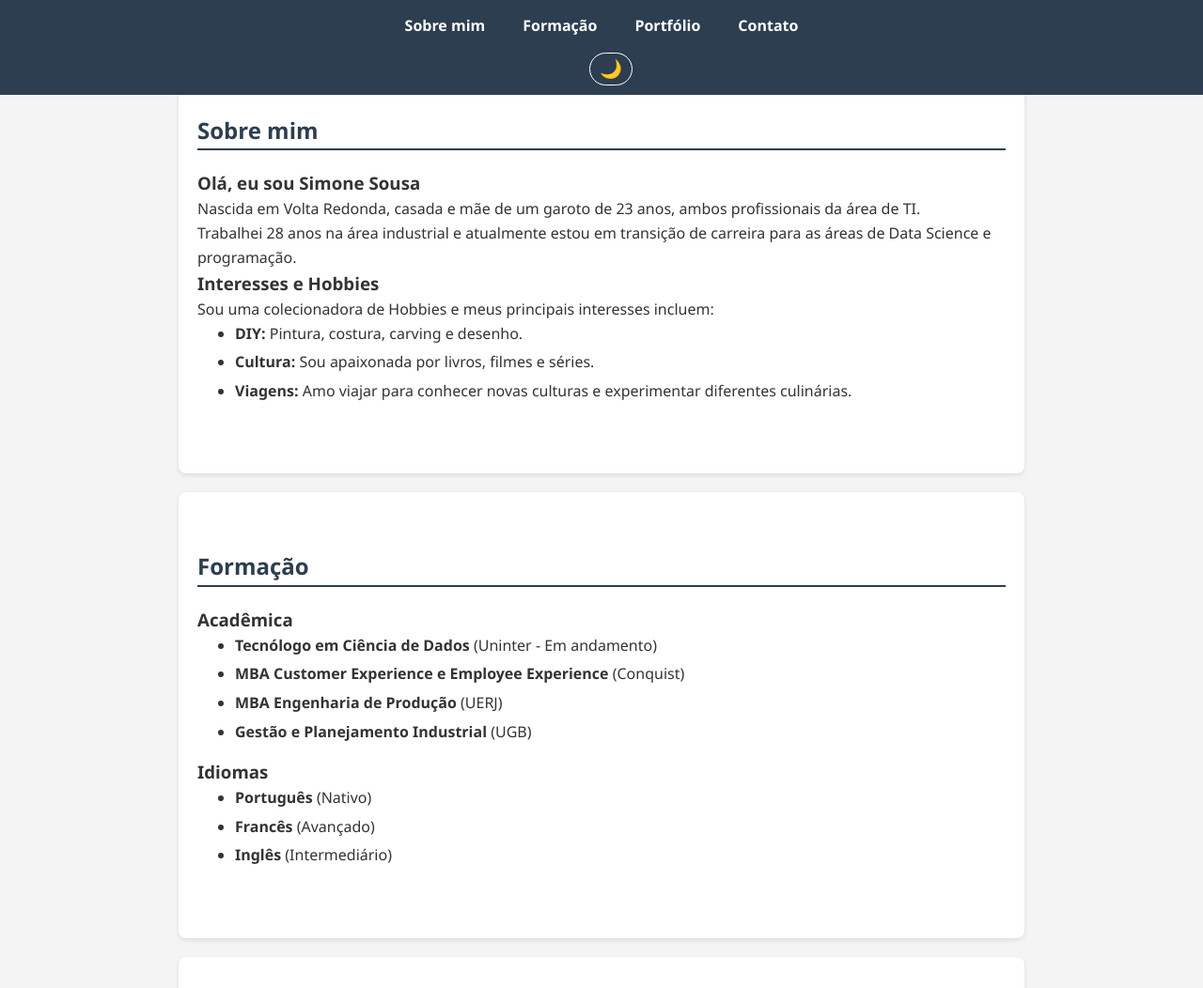
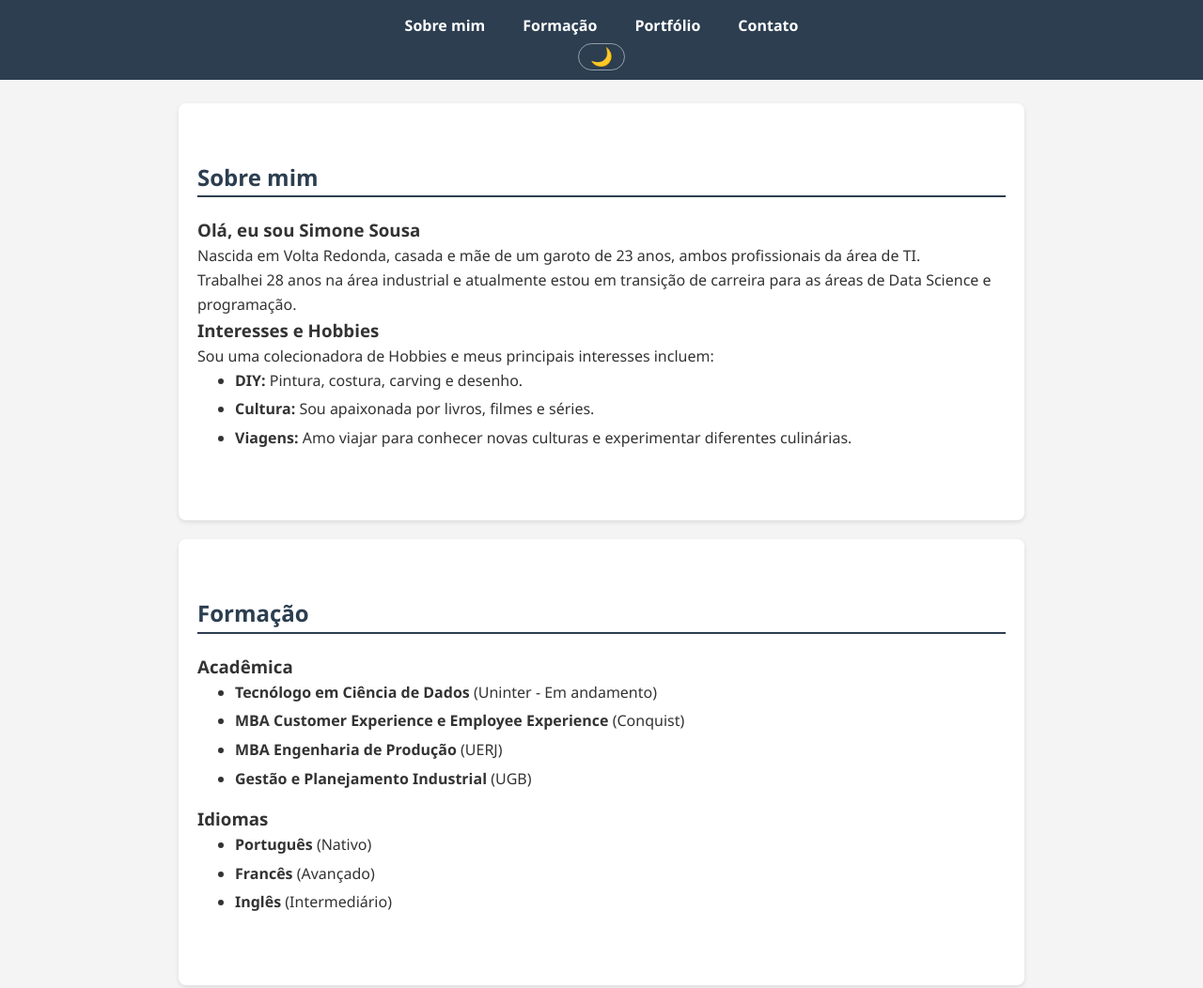
Before and after one commit to simoneprsousa-3683/portfolio-simone, a plain HTML site: page index.html in a window 1280 px wide. Shown: the top 1052 px of the page at 94% size. Drawn offline with Linux system fonts and the light colour scheme.

Commit message:
Update style.css

```diff
--- a/style.css
+++ b/style.css
@@ -1,13 +1,20 @@
-/* Garante que o site ocupe a tela corretamente */
+/* 1. RESET E CONFIGURAÇÕES GERAIS */
 * {
     margin: 0;
     padding: 0;
     box-sizing: border-box;
 }
 
+body {
+    font-family: 'Segoe UI', Tahoma, Geneva, Verdana, sans-serif;
+    line-height: 1.6;
+    color: #333;
+    background-color: #f4f4f4;
+    padding-top: 110px; /* Ajustado para o menu de duas linhas */
+    transition: background-color 0.3s, color 0.3s;
+}
 
-
-/* Navegação sempre visível no topo*/
+/* 2. NAVEGAÇÃO (MENU FIXO) */
 nav {
     background-color: #2c3e50;
     position: fixed;
@@ -24,26 +31,8 @@ nav ul {
     display: flex;
     justify-content: center;
     list-style: none;
-    padding: 15px 0;
+    padding: 15px 0 5px 0;
     margin: 0;
-}
-
-main ul {
-    margin-left: 40px;
-    margin-bottom: 15px;
-}
-
-main li {
-    margin-bottom: 5px;
-}
-
-ul {
-    margin-left: 40px;
-    margin-bottom: 15px;
-}
-
-li {
-    margin-bottom: 5px;
 }
 
 nav ul li {
@@ -56,24 +45,31 @@ nav ul li a {
     font-weight: bold;
 }
 
-section {
-    scroll-margin-top: 120px;
+/* Botão de Tema dentro do Nav */
+#toggle-theme {
+    background: none;
+    border: 1px solid rgba(255,255,255,0.5);
+    color: white;
+    cursor: pointer;
+    padding: 2px 12px;
+    border-radius: 20px;
+    font-size: 1.2rem;
+    transition: all 0.3s;
 }
 
-
-body {
-    padding-top: 110px;
+#toggle-theme:hover {
+    background-color: rgba(255,255,255,0.1);
 }
 
-/* Espaçamento para o efeito de âncora*/
+/* 3. CONTEÚDO E SEÇÕES */
 section {
     padding: 60px 20px;
     max-width: 900px;
-    margin: auto;
+    margin: 0 auto 20px auto;
     background-color: white;
-    margin-bottom: 20px;
     border-radius: 8px;
     box-shadow: 0 2px 5px rgba(0, 0, 0, 0.1);
+    scroll-margin-top: 120px; /* Evita que o menu tampe o título no clique */
 }
 
 h1 {
@@ -82,7 +78,17 @@ h1 {
     margin-bottom: 20px;
 }
 
-/* PROJETOS */
+/* Listas apenas dentro das seções de conteúdo */
+section ul {
+    margin-left: 40px;
+    margin-bottom: 15px;
+}
+
+section li {
+    margin-bottom: 5px;
+}
+
+/* Estilo dos Projetos */
 .projeto {
     margin-bottom: 25px;
     padding: 15px;
@@ -90,21 +96,20 @@ h1 {
     background-color: #f9f9f9;
 }
 
-/* Boa diagramação */
+/* 4. FORMULÁRIO */
 form {
     display: flex;
     flex-direction: column;
 }
 
-input,
-textarea {
+input, textarea {
     margin-bottom: 15px;
     padding: 10px;
     border: 1px solid #ccc;
     border-radius: 4px;
 }
 
-button {
+button[type="submit"] {
     background-color: #2c3e50;
     color: white;
     padding: 10px;
@@ -113,27 +118,12 @@ button {
     font-size: 16px;
 }
 
-button:hover {
+button[type="submit"]:hover {
     background-color: #34495e;
 }
 
-/* Estilo do Botão de Tema */
-#toggle-theme {
-    background: none;
-    border: 1px solid white;
-    color: white;
-    cursor: pointer;
-    padding: 5px 10px;
-    border-radius: 20px;
-    margin-left: 20px;
-    font-size: 1.2rem;
-}
-
-
-/* MODO ESCURO */
-
-body.dark-mode,
-body.dark-mode html {
+/* 5. MODO ESCURO (DARK MODE) */
+body.dark-mode {
     background-color: #121212 !important;
     color: #ffffff;
 }
@@ -158,15 +148,7 @@ body.dark-mode nav {
     background-color: #000000 !important;
 }
 
-body {
-    font-family: 'Segoe UI', Tahoma, Geneva, Verdana, sans-serif;
-    line-height: 1.6;
-    color: #333;
-    background-color: #f4f4f4;
-    padding-top: 60px;
-    /* Evita que o conteúdo fique sob o menu fixo */
-}
-
+/* 6. RESPONSIVIDADE (MOBILE) */
 @media (max-width: 768px) {
     section {
         scroll-margin-top: 160px;
```
